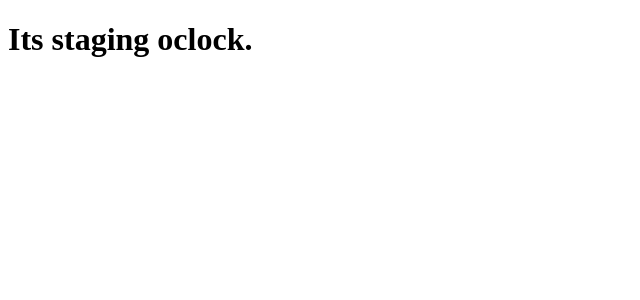
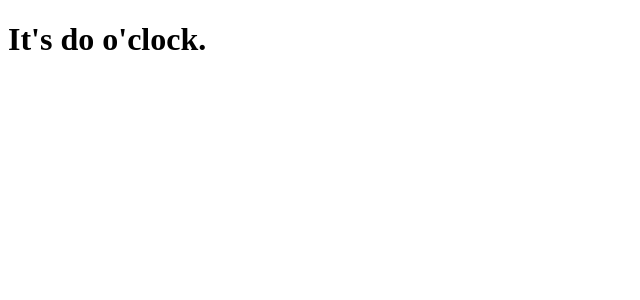
Before and after one commit to leoc01/clone-tabnews, a Next.js app: page / in a window 1280 px wide. Shown: the top 300 px of the page, without its empty margins (0-640 px from the left). Built offline with nearby package versions, Linux system fonts and the light colour scheme.

Commit message:
fix: fix Home text

```diff
--- a/pages/index.js
+++ b/pages/index.js
@@ -1,5 +1,5 @@
 function Home() {
-  return <h1>Its staging oclock.</h1>;
+  return <h1>It's do o'clock.</h1>;
 }
 
 export default Home;
```
